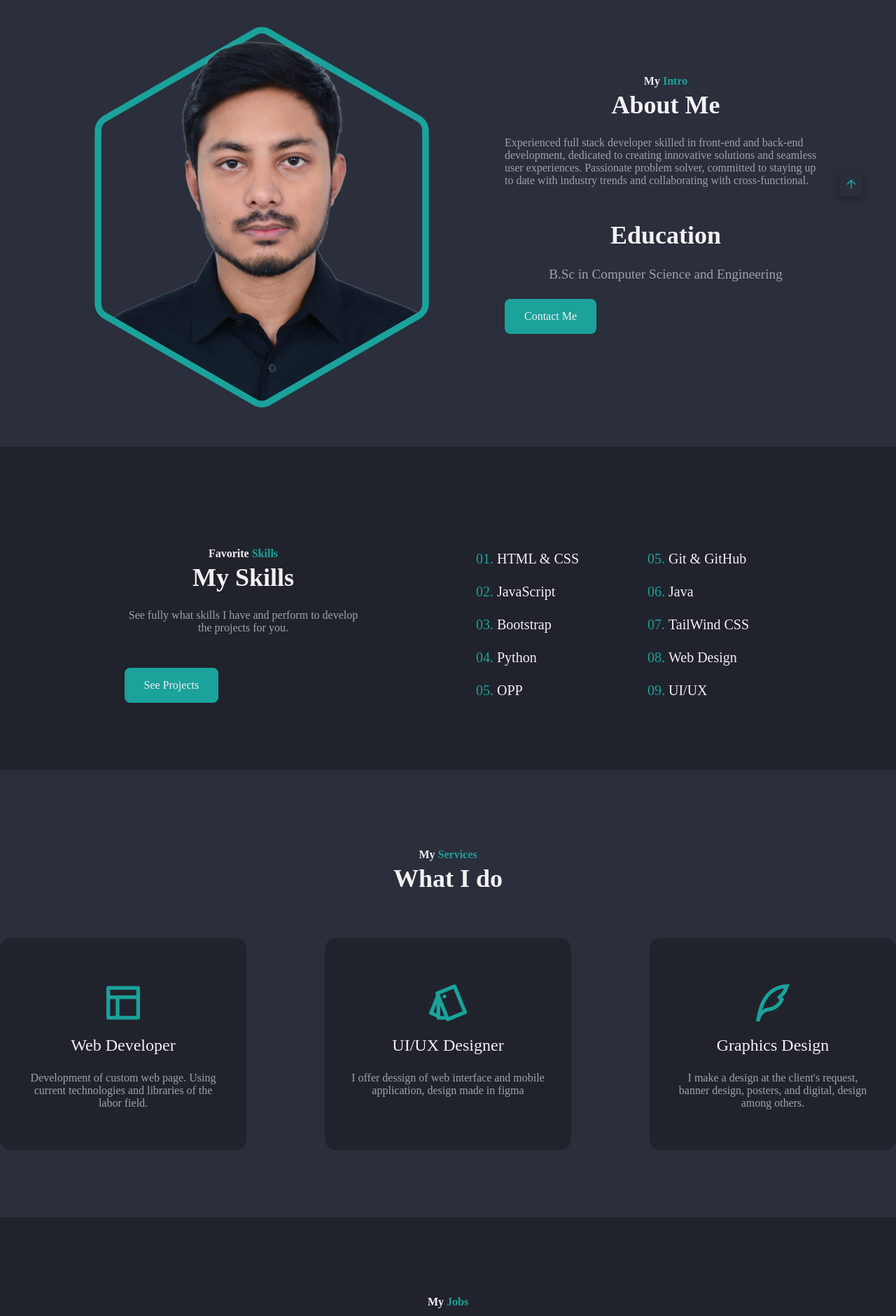
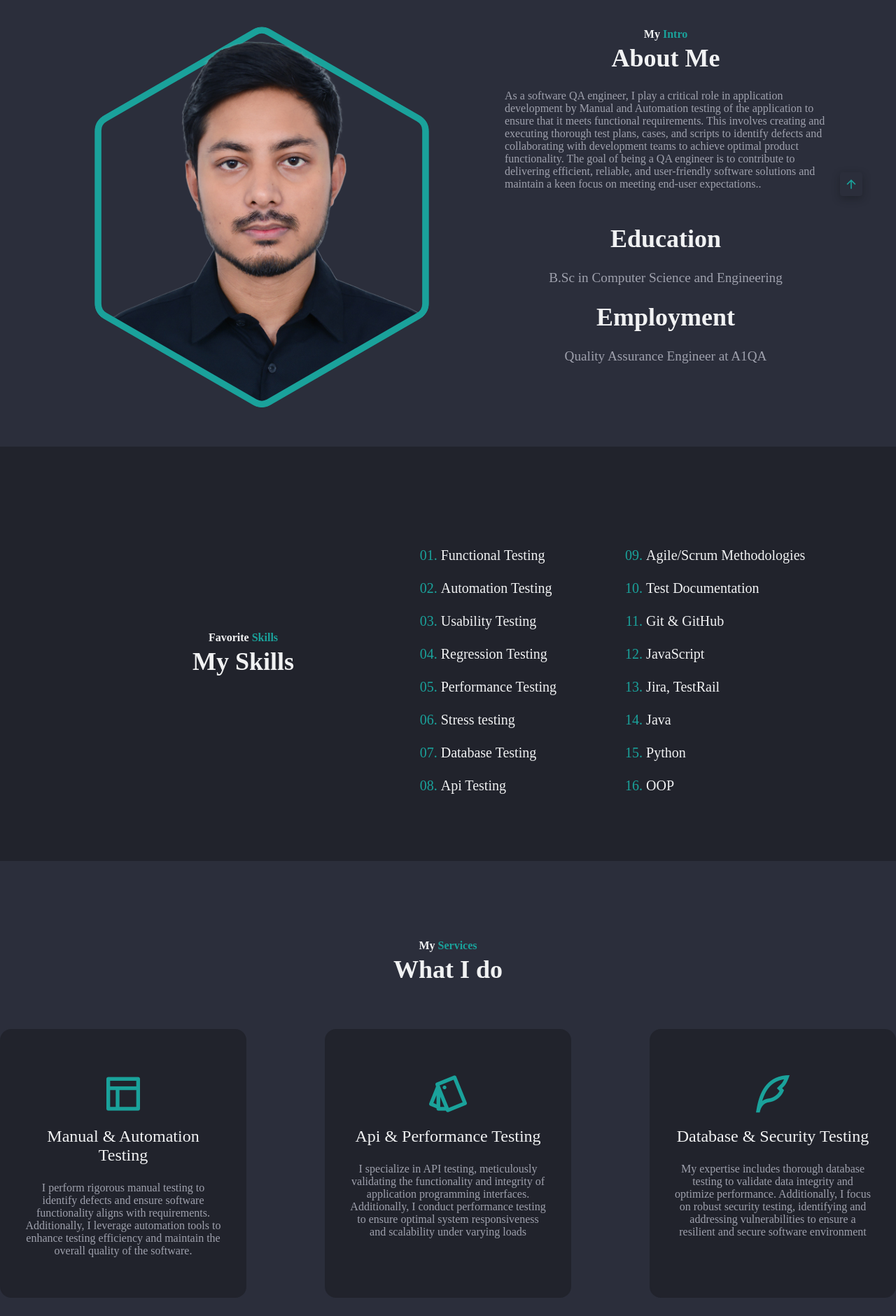
Before and after one commit to MdMahirbinFoysal/Portfolio, a plain HTML site: page index.html in a window 1280 px wide. Shown: the part 920-2800 px from the top of the page at 70% size. Drawn offline with nearby package versions, Linux system fonts and the light colour scheme.

Commit message:
Change to QA Engineer

```diff
--- a/assets/css/styles.css
+++ b/assets/css/styles.css
@@ -322,7 +322,6 @@ svg{
 
 
 /*=============== BUTTON ===============*/
-
 .button{
   display:inline-block;
   background-color:var(--first-color);
@@ -331,8 +330,8 @@ svg{
   color:var(--title-color);
   font-weight:var(--font-medium);
   transition:box-shadow .4s;
+  justify-self: center;
 }
-
 .button:hover{
   box-shadow:0 8px 24px hsla(var(--hue), 100%, 40%, .25);
 }
--- a/index.html
+++ b/index.html
@@ -71,10 +71,9 @@
               <h1 class="home__title">
                 Md. Mahirbin Foysal
               </h1>
-              <h3 class="home__education">Full-Stack Developer</h3>
+              <h3 class="home__education">Software Quality Assurance Engineer</h3>
               <p class="home__description">
-                With expertise in full-stack development and design, I deliver top-notch projects and provide
-                high-quality work for optimal results.
+                As a QA engineer, I ensure software quality through meticulous manual and automation testing, collaborating with development teams to deliver efficient, reliable, and user-friendly solutions that meet end-user expectations.
               </p>
               <a href="#contact" class="button">
                 Let's Talk
@@ -145,19 +144,22 @@
               About Me
             </h2>
             <p class="about__description">
-              Experienced full stack developer skilled in front-end and back-end development, dedicated to creating
-              innovative solutions and seamless user experiences. Passionate problem solver, committed to staying
-              up to date with industry trends and collaborating with cross-functional.
+              As a software QA engineer, I play a critical role in application development by Manual and Automation testing of the application to ensure that it meets functional requirements. This involves creating and executing thorough test plans, cases, and scripts to
+              identify defects and collaborating with development teams to achieve optimal product functionality. The goal of being a QA engineer is to contribute to delivering efficient, reliable, and user-friendly software solutions and maintain a keen focus on meeting end-user expectations..
             </p>
             <h2 class="section__title">
               Education
             </h2>
             <p class="education">B.Sc in Computer Science and Engineering</p>
-            <div calss="button__position">
+            <h2 class="section__title">
+              Employment
+            </h2>
+            <p class="education">Quality Assurance Engineer at A1QA</p>
+            <!-- <div calss="button__position">
               <a href="#contact" class="button contactme__button">
                 Contact Me
               </a>
-            </div>
+            </div> -->
           </div>
 
           <div class="about__image">
@@ -210,28 +212,33 @@
               My Skills
             </h2>
             <p class="skills__description">
-              See fully what skills I have and perform to develop the projects for you.
+              <!-- See fully what skills I have and perform to develop the projects for you. -->
             </p>
-            <a href="#projects" class="button contact__button">See Projects</a>
+            <!-- <a href="#projects" class="button contact__button">See Projects</a> -->
           </div>
           <div class="skills__content">
             <ol class="skills__group">
-              <li class="skills__item">HTML & CSS</li>
+              <li class="skills__item">Functional Testing</li>
+              <li class="skills__item">Automation Testing</li>
+              <li class="skills__item">Usability Testing</li>
+              <li class="skills__item">Regression Testing</li>
+              <li class="skills__item">Performance Testing</li>
+              <li class="skills__item">Stress testing</li>
+              <li class="skills__item">Database Testing</li>
+              <li class="skills__item">Api Testing</li>
+            </ol>
+            <ol class="skills__group" start="9">
+              <li class="skills__item">Agile/Scrum Methodologies</li>
+              <li class="skills__item">Test Documentation</li>
+              <li class="skills__item">Git & GitHub</li>
               <li class="skills__item">JavaScript</li>
-              <li class="skills__item">Bootstrap</li>
+              <li class="skills__item">Jira, TestRail</li>
+              <li class="skills__item">Java</li>
               <li class="skills__item">Python</li>
-              <li class="skills__item">OPP</li>
-            </ol>
-            <ol class="skills__group" start="5">
-              <li class="skills__item">Git & GitHub</li>
-              <li class="skills__item">Java</li>
-              <li class="skills__item">TailWind CSS</li>
-              <li class="skills__item">Web Design</li>
-              <li class="skills__item">UI/UX</li>
+              <li class="skills__item">OOP</li>
             </ol>
           </div>
         </div>
-
       </section>
       <section class="services section" id="services">
         <h3 class="section__subtitle">
@@ -243,28 +250,24 @@
         <div class="services__container container grid">
           <article class="services__card">
             <i class="ri-layout-3-line"></i>
-            <h2 class="services__title">Web Developer</h2>
+            <h2 class="services__title">Manual & Automation Testing</h2>
             <p class="services__description">
-              Development of custom web page.
-              Using current technologies and
-              libraries of the labor field.
+              I perform rigorous manual testing to identify defects and ensure software functionality aligns with requirements. Additionally, I leverage automation tools to enhance testing efficiency and maintain the overall quality of the software.
 
             </p>
           </article>
           <article class="services__card">
             <i class="ri-pantone-line"></i>
-            <h2 class="services__title">UI/UX Designer</h2>
+            <h2 class="services__title">Api & Performance Testing</h2>
             <p class="services__description">
-              I offer dessign of web interface and
-              mobile application, design made in
-              figma
+              I specialize in API testing, meticulously validating the functionality and integrity of application programming interfaces. Additionally, I conduct performance testing to ensure optimal system responsiveness and scalability under varying loads
             </p>
           </article>
           <article class="services__card">
             <i class="ri-quill-pen-line"></i>
-            <h2 class="services__title">Graphics Design</h2>
+            <h2 class="services__title">Database & Security Testing</h2>
             <p class="services__description">
-              I make a design at the client's request, banner design, posters, and digital, design among others.
+              My expertise includes thorough database testing to validate data integrity and optimize performance. Additionally, I focus on robust security testing, identifying and addressing vulnerabilities to ensure a resilient and secure software environment
             </p>
           </article>
         </div>
@@ -280,10 +283,10 @@
           <article class="projects__card">
             <img src="./assets/img/project-img-1.jpg" alt="projects image " class="projects__img">
             <div class="projects__model">
-              <span class="projeccts__subtitle">Web</span>
-              <h2 class="projects__title">Landing Page</h2>
+              <span class="projeccts__subtitle">Manual Testing</span>
+              <h2 class="projects__title">Forkify Website</h2>
 
-              <a href="https://mdmahirbinfoysal.github.io/Ecommerce-Template-html-css/" class="projects__button">
+              <a href="https://github.com/MdMahirbinFoysal/Manual-Testing-Web-Application-Forkify" class="projects__button">
                 View demo<i class="ri-external-link-fill"></i>
               </a>
             </div>
@@ -292,10 +295,10 @@
           <article class="projects__card">
             <img src="./assets/img/project-img-2.jpg" alt="projects image " class="projects__img">
             <div class="projects__model">
-              <span class="projeccts__subtitle">Web</span>
-              <h2 class="projects__title">Youtube Page</h2>
+              <span class="projeccts__subtitle">Manual Testing</span>
+              <h2 class="projects__title">Photo Studio Website</h2>
 
-              <a href="https://mdmahirbinfoysal.github.io/youtube-page/" class="projects__button">
+              <a href="https://github.com/MdMahirbinFoysal/Manual-Testing-Web-Application-Gregory-Olsen.-Photo-Studio" class="projects__button">
                 View demo<i class="ri-external-link-fill"></i>
               </a>
             </div>
@@ -304,10 +307,10 @@
           <article class="projects__card">
             <img src="./assets/img/project-img-3.jpg" alt="projects image " class="projects__img">
             <div class="projects__model">
-              <span class="projeccts__subtitle">Web</span>
-              <h2 class="projects__title">Project</h2>
+              <span class="projeccts__subtitle">Android App</span>
+              <h2 class="projects__title">Personal Voice Mail</h2>
 
-              <a href="https://github.com/MdMahirbinFoysal/emergency-info-dictionary" class="projects__button">
+              <a href="https://github.com/MdMahirbinFoysal/Manual_Testing_Mobile_Application" class="projects__button">
                 View demo<i class="ri-external-link-fill"></i>
               </a>
             </div>
@@ -316,10 +319,10 @@
           <article class="projects__card">
             <img src="./assets/img/project-img-4.jpg" alt="projects image " class="projects__img">
             <div class="projects__model">
-              <span class="projeccts__subtitle">Web</span>
-              <h2 class="projects__title">Project</h2>
+              <span class="projeccts__subtitle">Desktop Application</span>
+              <h2 class="projects__title">Kimba 2</h2>
 
-              <a href="https://github.com/MdMahirbinFoysal/Employee_Management_java" class="projects__button">
+              <a href="https://github.com/MdMahirbinFoysal/Manual-Testing-Desktop_Application" class="projects__button">
                 View demo<i class="ri-external-link-fill"></i>
               </a>
             </div>
@@ -328,10 +331,10 @@
           <article class="projects__card">
             <img src="./assets/img/project-img-5.jpg" alt="projects image " class="projects__img">
             <div class="projects__model">
-              <span class="projeccts__subtitle">Web</span>
-              <h2 class="projects__title">Modern website</h2>
+              <span class="projeccts__subtitle">Automation Testing</span>
+              <h2 class="projects__title">Facebook Login Page</h2>
 
-              <a href="#" class="projects__button">
+              <a href="https://github.com/MdMahirbinFoysal/Automation-Testing_Facebook-Create-Account-BySelenium" class="projects__button">
                 View demo<i class="ri-external-link-fill"></i>
               </a>
             </div>
@@ -340,10 +343,10 @@
           <article class="projects__card">
             <img src="./assets/img/project-img-6.jpg" alt="projects image " class="projects__img">
             <div class="projects__model">
-              <span class="projeccts__subtitle">Web</span>
-              <h2 class="projects__title">Modern website</h2>
+              <span class="projeccts__subtitle">Automation Testing</span>
+              <h2 class="projects__title">Login Page</h2>
 
-              <a href="#" class="projects__button">
+              <a href="https://github.com/MdMahirbinFoysal/InputFileFromExcel-Selenium-Webdriver" class="projects__button">
                 View demo<i class="ri-external-link-fill"></i>
               </a>
             </div>
@@ -384,7 +387,7 @@
             Md. Mahirbin <span>Foysal</span>
           </h1>
           <h2 class="footer__education">
-            Full-Stack Developer
+            Software Quality Assurance Engineer
           </h2>
         </div>
         <div class="footer__social">
```
